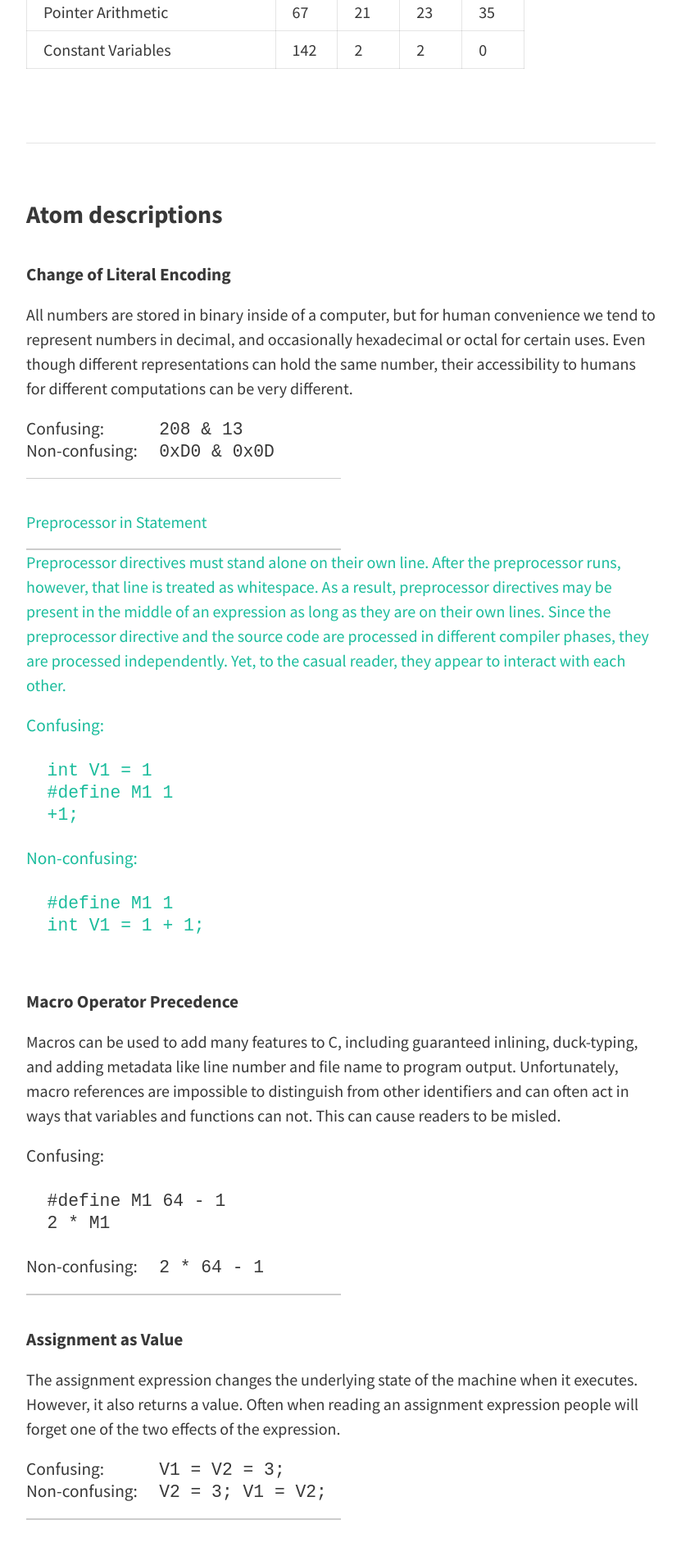
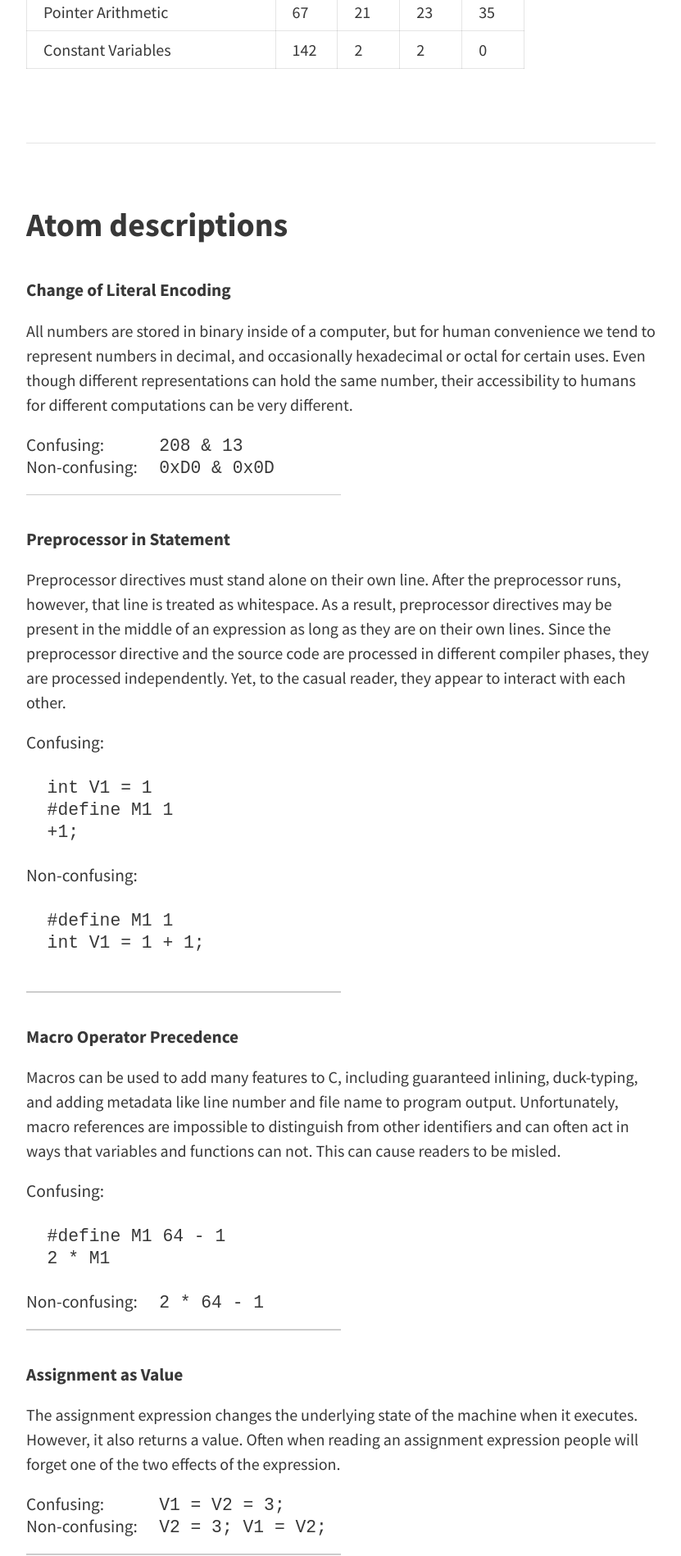
Before and after one commit to AtomsofConfusion/AtomsofConfusion.github.io, a Jekyll site: the page built from data.html, in a window 1280 px wide. Shown: the part 2811-4709 px from the top of the page at 82% size, without its empty margins (224-1055 px from the left). Built offline with Jekyll 4.4.1, drawn with Linux system fonts in a browser that asks for light colours; nearby versions of some CDN libraries.

Commit message:
Fix data formatting

```diff
--- a/data.html
+++ b/data.html
@@ -213,7 +213,8 @@
 
 <div id='atom_descriptions'>
 
-<h3> Atom descriptions </h3>
+<a name='atom-descriptions'></a>
+<h2> Atom descriptions </h2>
 
 <div class='atom_description'>
 <a name='literal-encoding'></a>
@@ -230,7 +231,7 @@
 
 
 <div class='atom_description'>
-<a name='preprocessor-statement></a>
+<a name='preprocessor-statement'></a>
 <div class='atom_title'>Preprocessor in Statement</div>
 <p>Preprocessor directives must stand alone on their own line. After
 the preprocessor runs, however, that line is treated as whitespace. As
```
